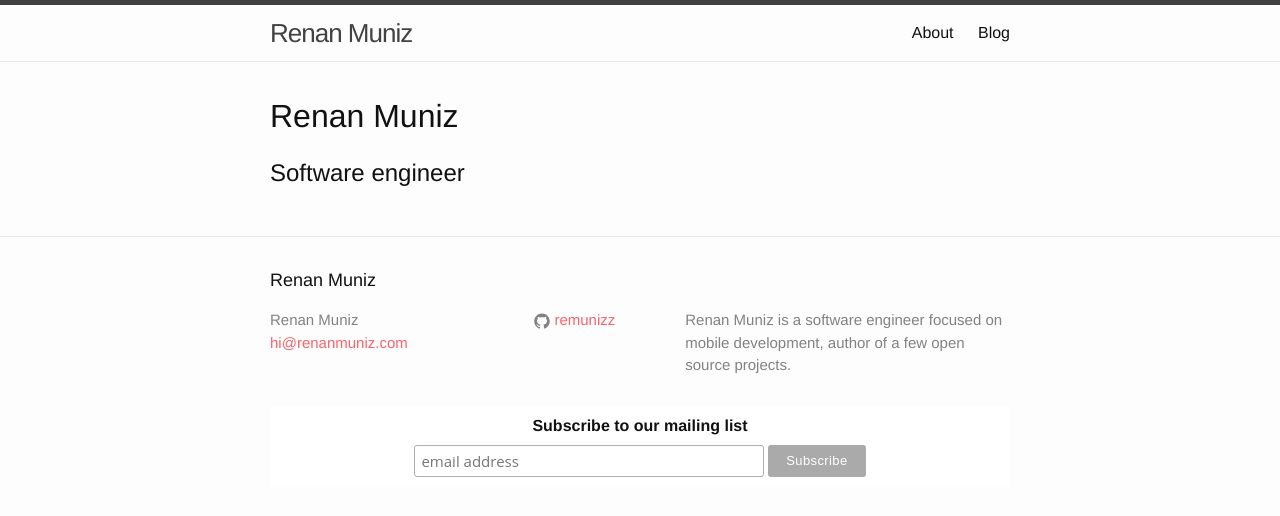
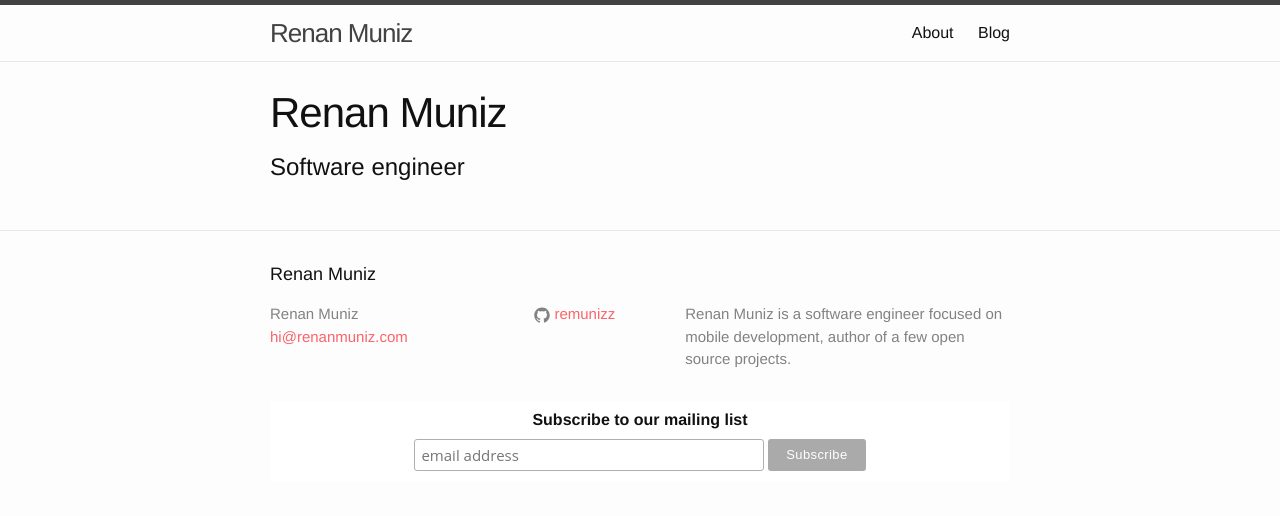
Before and after one commit to remunizz/remunizz.github.io, a Jekyll site: the page built from index.html, in a window 1280 px wide. Shown: the top 516 px of the page. Built offline with Jekyll 4.4.1, drawn with Linux system fonts in a browser that asks for light colours.

Commit message:
Add post-title class to main h1

```diff
--- a/index.html
+++ b/index.html
@@ -4,7 +4,7 @@ layout: default
 
 <div class="home">
 
-  <h1>Renan Muniz</h1>
+  <h1 class="post-title">Renan Muniz</h1>
   <h2>Software engineer</h2>
 
 </div>
```
